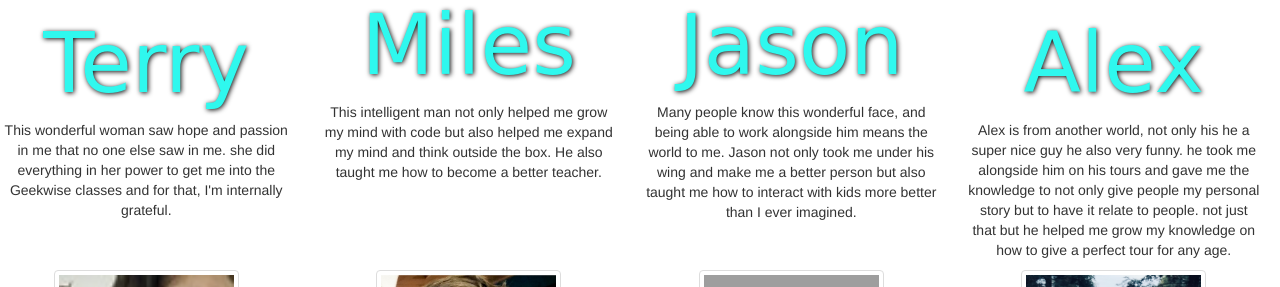
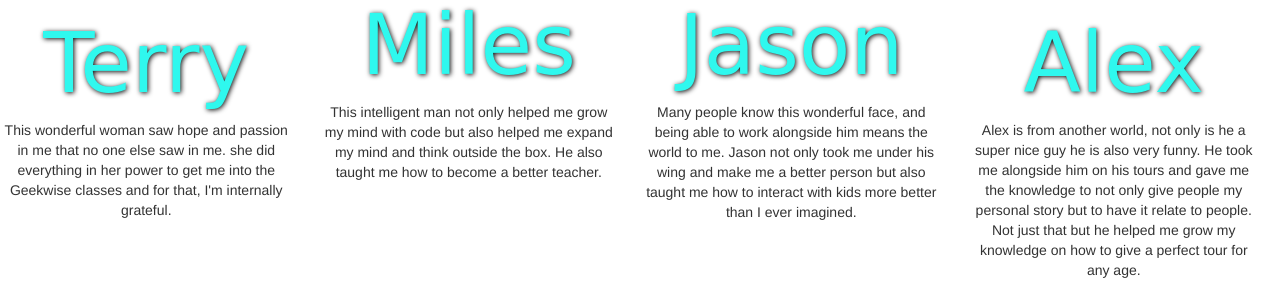
Before and after one commit to isaiahcruz70/myportfolio, a plain HTML site: page index.html in a window 1280 px wide. Shown: the part 2176-2463 px from the top of the page. Drawn offline with nearby package versions, Linux system fonts and the light colour scheme; grey boxes are pictures that could not be loaded.

Commit message:
saving work

```diff
--- a/index.html
+++ b/index.html
@@ -162,7 +162,7 @@
                             <div class="row">
                                 <div class="col-md-12">
                                     <h1 class="hi">Alex</h1>
-                                    <p>Alex is from another world, not only his he a super nice guy he also very funny. he took me alongside him on his tours and gave me the knowledge to not only give people my personal story but to have it relate to people. not just that but he helped me grow my knowledge on how to give a perfect tour for any age.</p>
+                                    <p>Alex is from another world, not only is he a super nice guy he is also very funny. He took me alongside him on his tours and gave me the knowledge to not only give people my personal story but to have it relate to people. Not just that but he helped me grow my knowledge on how to give a perfect tour for any age.</p>
                                 </div>
                             </div>
                         </div>
```
